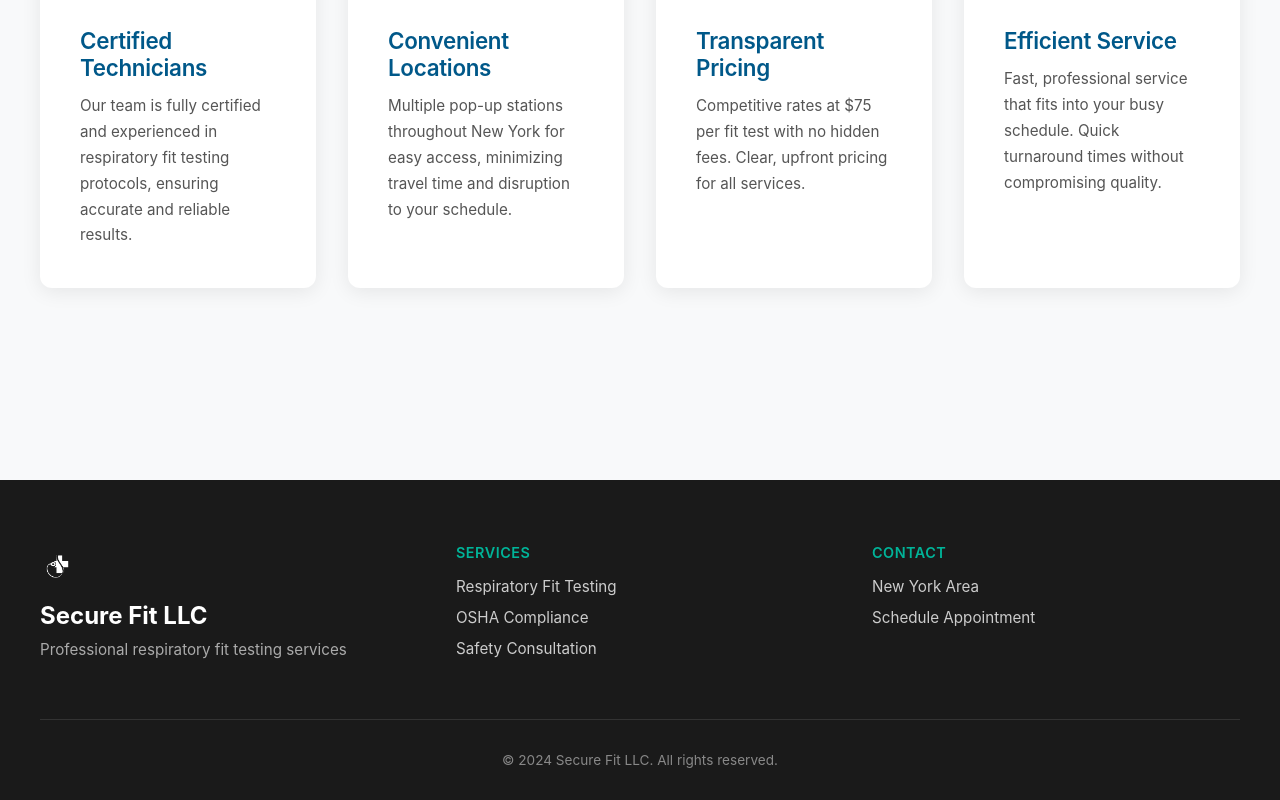
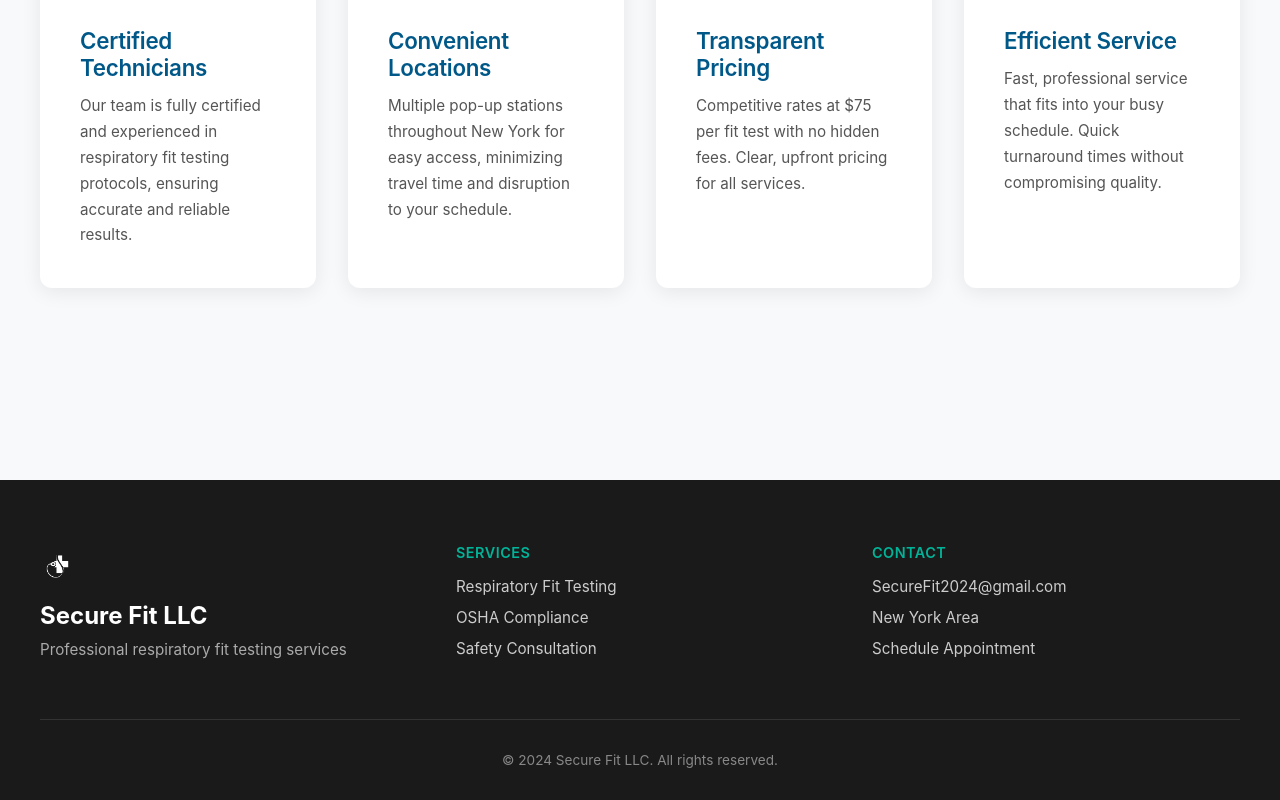
Before and after one commit to ShenQi1996/Next_LeapFit, a Next.js app: page / in a window 1280 px wide. Shown: the part 2886-3686 px from the top of the page. Built offline with nearby package versions, Linux system fonts and the light colour scheme.

Commit message:
Add email contact to footer and reorder contact information

```diff
--- a/pages/index.jsx
+++ b/pages/index.jsx
@@ -188,6 +188,9 @@ const HomePage = () => {
           <div className={styles.footerSection}>
             <h4>Contact</h4>
             <ul>
+              <li>
+                <a href='mailto:SecureFit2024@gmail.com'>SecureFit2024@gmail.com</a>
+              </li>
               <li>New York Area</li>
               <li>
                 <a href='https://calendly.com/Securefit2024' target='_blank' rel='noopener noreferrer'>
```
